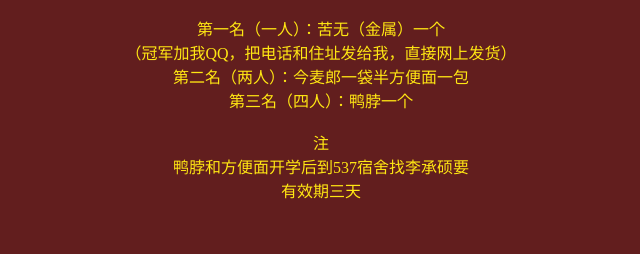
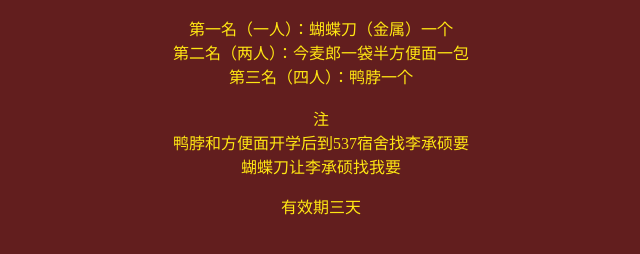
Before and after one commit to TL-ss/TLgame, a plain HTML site: page Web2.html in a window 1280 px wide. Shown: the whole page, without its empty margins (319-959 px from the left). Drawn offline with Linux system fonts and the light colour scheme.

Commit message:
Add files via upload

```diff
--- a/Web2.html
+++ b/Web2.html
@@ -14,14 +14,14 @@
 
 <body bgcolor="#621E1E">
 	<p align="center">
-	<font size="3" color="#FFE713">第一名（一人）：苦无（金属）一个<br>
-（冠军加我QQ，把电话和住址发给我，直接网上发货）<br>
+	<font size="3" color="#FFE713">第一名（一人）：蝴蝶刀（金属）一个<br>
 第二名（两人）：今麦郎一袋半方便面一包<br>
 第三名（四人）：鸭脖一个<br><br>
 注
 <br>
 
 鸭脖和方便面开学后到537宿舍找李承硕要<br>
-有效期三天</font></p>
+蝴蝶刀让李承硕找我要</font>
+<p align="center"><font size="3" color="#FFE713">有效期三天</font></p>
 </body>
 </html>
```
